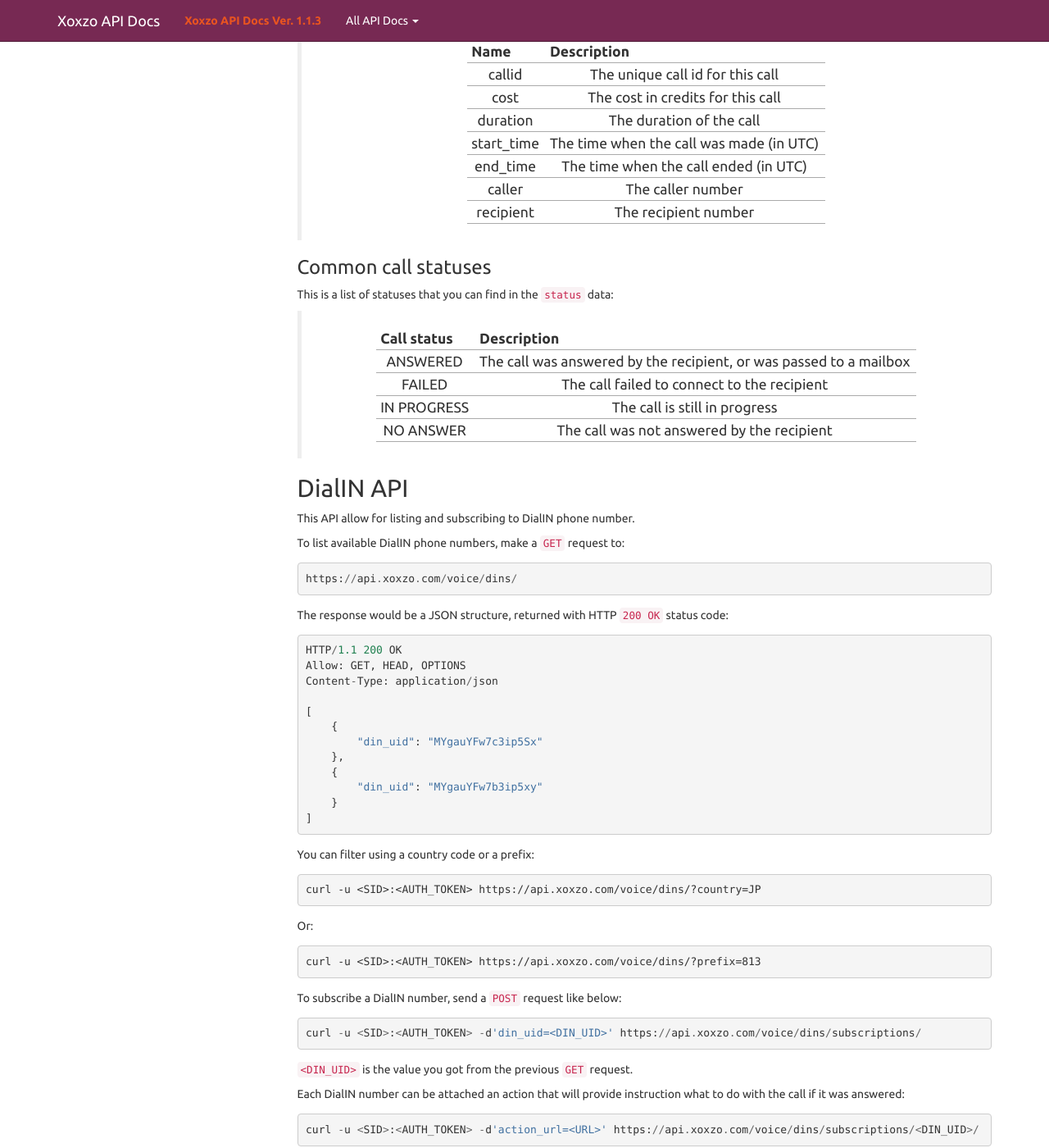
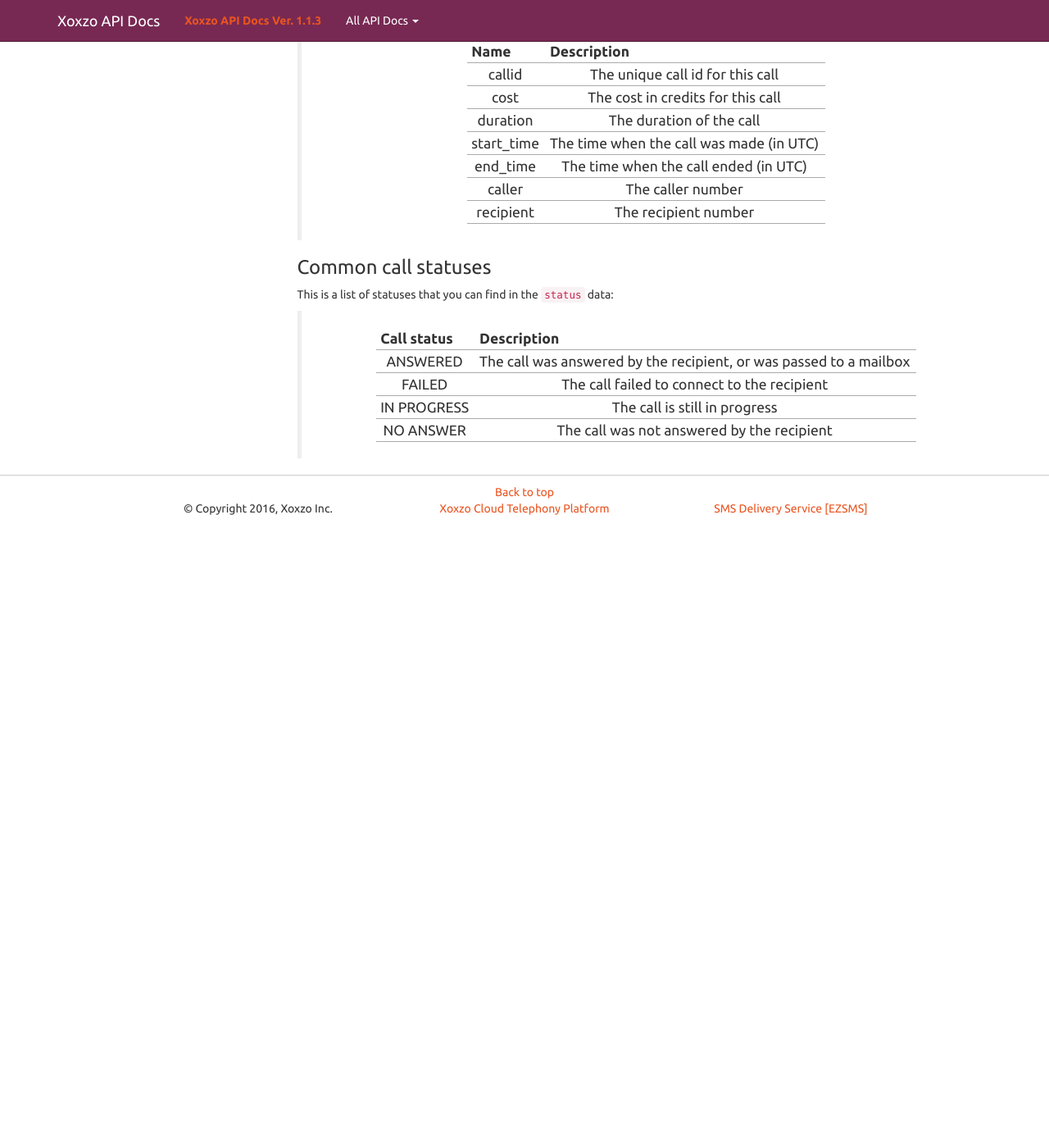
Before and after one commit to xoxzo/docs.xoxzo.com, a Sphinx documentation site: the page built from source/voice.rst, in a window 1280 px wide and 1400 px high, scrolled down 2476 px. Shown: the whole window at 82% size. Built offline with Sphinx 7.4.7, drawn with Linux system fonts in a browser that asks for light colours; after the commit the page ends 3106 px from its top, so only the background shows below that; some of the changed text lies outside the part shown.

Commit message:
X4CTBE-119 Remove DIN functionality to move to it's own page #time 10m

```diff
--- a/source/voice.rst
+++ b/source/voice.rst
@@ -151,64 +151,3 @@
    IN PROGRESS          The call is still in progress
    NO ANSWER            The call was not answered by the recipient
    ===================  ==================
-
-DialIN API
-====================================
-This API allow for listing and subscribing to DialIN phone number.
-
-To list available DialIN phone numbers, make a ``GET`` request to::
-
-    https://api.xoxzo.com/voice/dins/
-
-The response would be a JSON structure, returned with HTTP ``200 OK`` status code::
-
-    HTTP/1.1 200 OK
-    Allow: GET, HEAD, OPTIONS
-    Content-Type: application/json
-
-    [
-        {
-            "din_uid": "MYgauYFw7c3ip5Sx"
-        },
-        {
-            "din_uid": "MYgauYFw7b3ip5xy"
-        }
-    ]
-
-You can filter using a country code or a prefix::
-
-    curl -u <SID>:<AUTH_TOKEN> https://api.xoxzo.com/voice/dins/?country=JP
-
-Or::
-
-    curl -u <SID>:<AUTH_TOKEN> https://api.xoxzo.com/voice/dins/?prefix=813
-
-To subscribe a DialIN number, send a ``POST`` request like below::
-
-    curl -u <SID>:<AUTH_TOKEN> -d'din_uid=<DIN_UID>' https://api.xoxzo.com/voice/dins/subscriptions/
-
-``<DIN_UID>`` is the value you got from the previous ``GET`` request.
-
-Each DialIN number can be attached an action that will provide instruction what to do with the call if it was answered::
-
-    curl -u <SID>:<AUTH_TOKEN> -d'action_url=<URL>' https://api.xoxzo.com/voice/dins/subscriptions/<DIN_UID>/
-
-``action_url`` will be called when there is incoming call to your subscribed DialIN number to get a command that will be
-used to handle the call. For now, 2 commands are supported. Your ``action_url`` must return the following output in plain
-text format::
-
-    playback http://example.com/media.mp3
-
-Or::
-
-    transfer +81807181881 --caller=+81900567
-
-2 parameters will be passed to ``action_url``. We'll make a ``GET`` request like::
-
-    GET /command/?caller=+8108910010&recipient=+81050588786
-
-Above, ``caller`` is the caller id of people who make the call and ``recipient`` is your DialIN number.
-
-To unsubscribe::
-
-    curl -XDELETE -u <SID>:<AUTH_TOKEN> https://api.xoxzo.com/voice/dins/subscription/<DIN_UID>/
```
